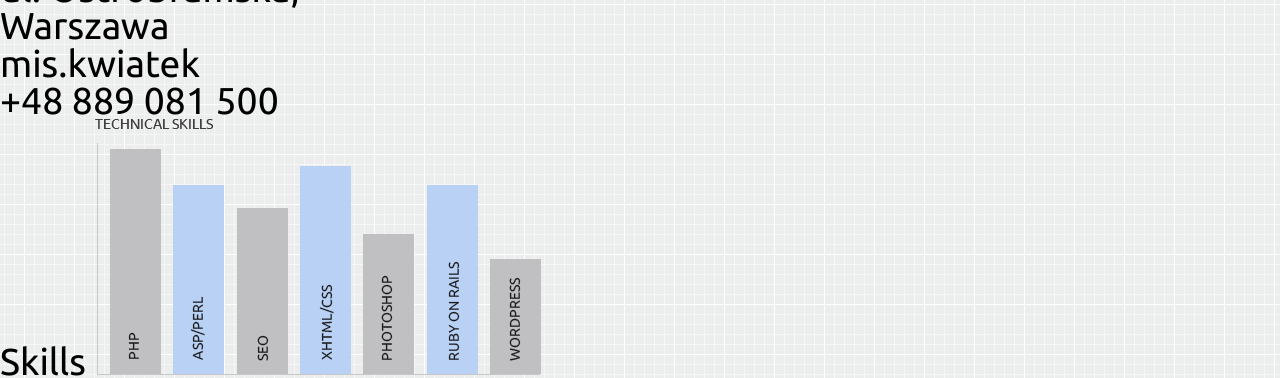
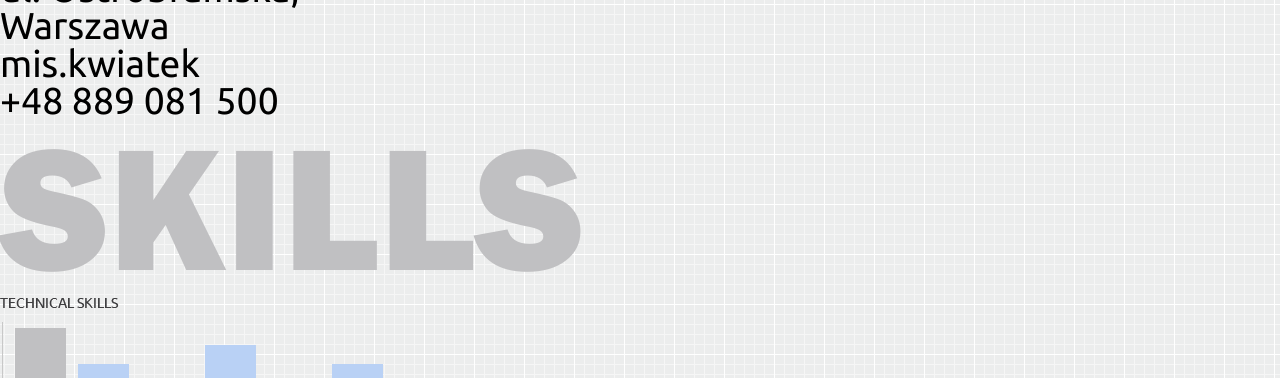
Before and after one commit to ricevind/landingPage, a plain HTML site: page index.html in a window 1280 px wide. Shown: the part 4770-5148 px from the top of the page. Drawn offline with Linux system fonts and the light colour scheme.

Commit message:
typo fix

```diff
--- a/index.html
+++ b/index.html
@@ -73,7 +73,7 @@
 			</div>
 	</section>
 	<section class="right">
-		<div class="collapse"
+		<div class="collapse">
 			<h1 class="grey">Skills</h1>
 			<img src="images/skills.gif">
 			<div class="technology">
```
